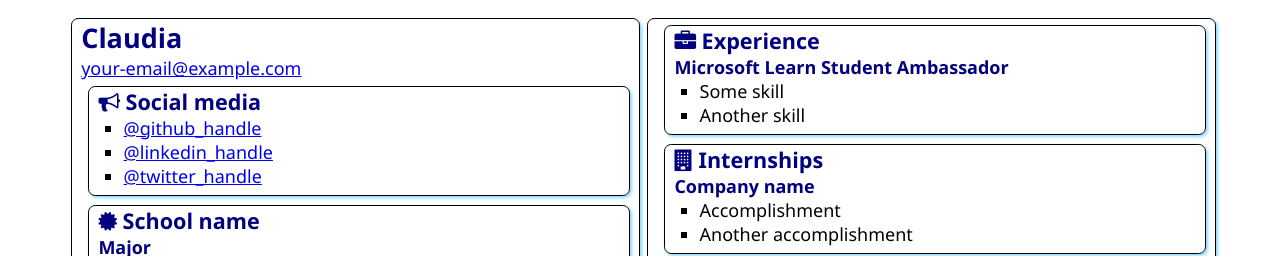
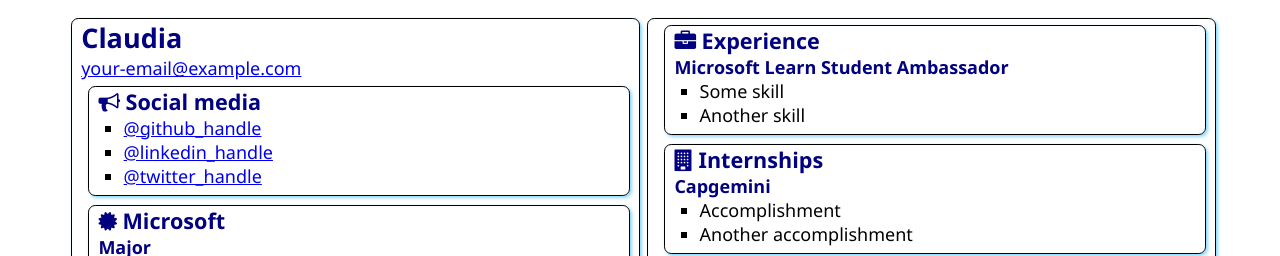
Before and after one commit to Claudy-MLSA/SATechnicalOnboarding, a plain HTML site: page src/index.html in a window 1280 px wide. Shown: the top 256 px of the page. Drawn offline with Linux system fonts and the light colour scheme.

Commit message:
Change name

```diff
--- a/src/index.html
+++ b/src/index.html
@@ -31,7 +31,7 @@
                 <div class="education">
                     <h2>
                         <i class="fa fa-certificate" aria-hidden="true"></i>
-                        School name
+                        Microsoft
                     </h2>
                     <h3>Major</h3>
                     <ul>
@@ -73,7 +73,7 @@
                     Internships
                 </h2>
 
-                <h3>Company name</h3>
+                <h3>Capgemini</h3>
                 <ul>
                     <li>Accomplishment</li>
                     <li>Another accomplishment</li>
```
